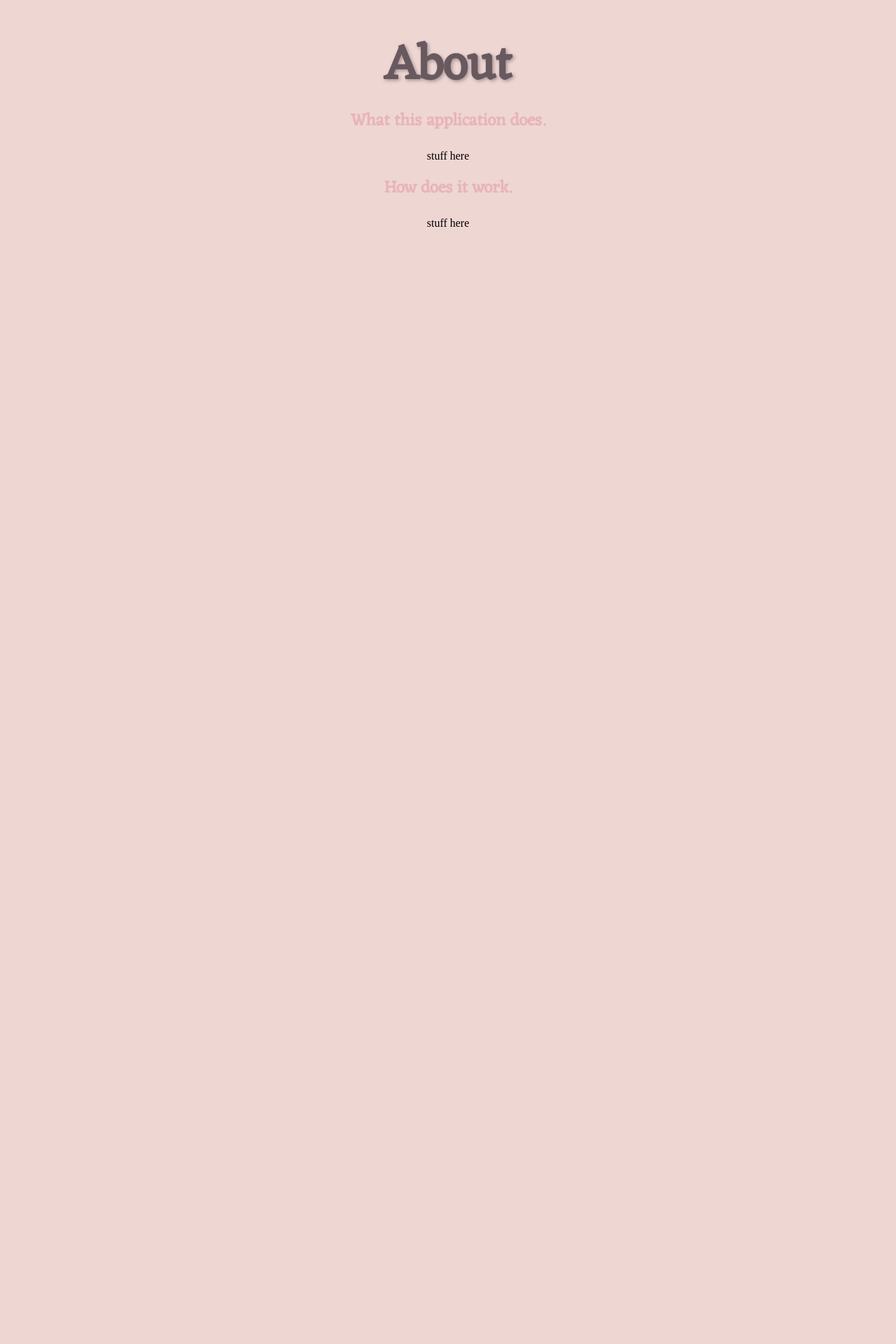
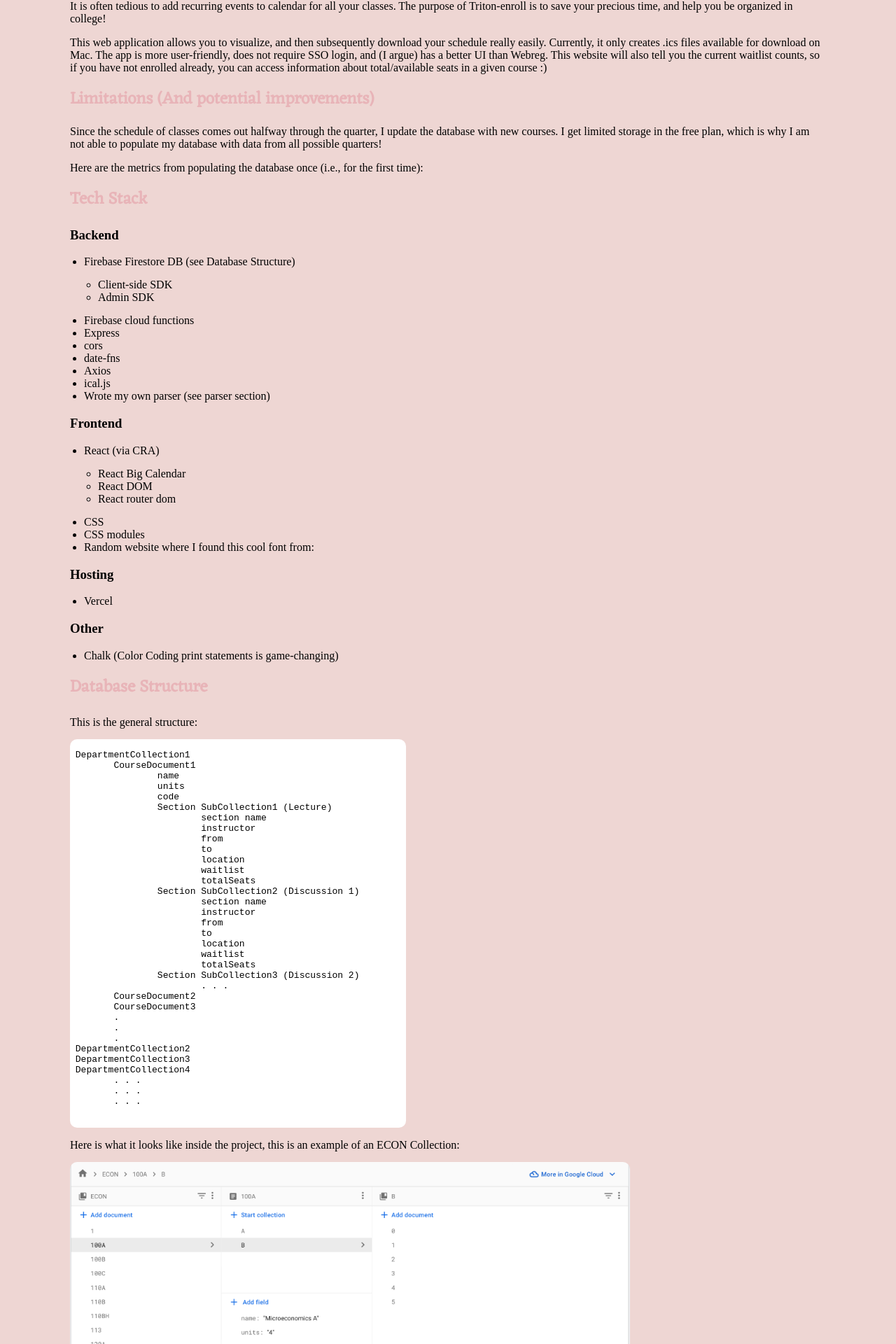
Before and after one commit to charvishukla/triton-enroll, a React (Create React App) app: page /about in a window 1280 px wide. Shown: the part 225-2145 px from the top of the page at 70% size. Before the commit the page ends 800 px from the top, so only its background shows below. Built offline with nearby package versions, Linux system fonts and the light colour scheme.

Commit message:
add files

```diff
--- a/src/components/AboutPage.js
+++ b/src/components/AboutPage.js
@@ -1,13 +1,172 @@
 import React from 'react';
+import econCollection from './econCollection.png';
 
 const AboutPage = () => {
+
+  const containerStyle = {
+    textAlign: 'left',
+    marginLeft: '100px',
+    marginRight: '100px'
+  };
+
+  const headerStyle = {
+    marginTop: '0'
+  }
+
+  const aboutParagraphStyle = {
+    marginBottom: '15px',
+  };
+
+  const subheadingStyle = {
+    marginTop: '15px',
+    marginBottom: '15px',
+  };
+
+  const ulStyle = {
+    marginTop: '15px',
+    marginBottom: '15px',
+    paddingLeft: '20px',
+  };
+
+  const whitebg = {
+    backgroundColor: 'white',
+    marginRight: '600px',
+    borderRadius: '10px'
+  };
+
+  const imageStyle = {
+    width: '800px',
+    height: 'auto', // maintain aspect ratio
+    borderRadius: '10px',
+  };
+
+  const emptySpaceStyle = {
+    height: '100px',
+  };
+
   return (
-    <div>
-        <h1>About</h1>
-        <h2>What this application does.</h2>
-            <p>stuff here</p>
-        <h2>How does it work.</h2>
-            <p>stuff here</p>
+    <div style={containerStyle}>
+      <h1 style={headerStyle}>About</h1>
+      <h2 style={subheadingStyle} >What this application does.</h2>
+      <p style={aboutParagraphStyle}>
+        It is often tedious to add recurring events to calendar for all your classes. The purpose of Triton-enroll is to save your precious time, and help you be organized in college!
+      </p>
+      <p style={aboutParagraphStyle}>
+        This web application allows you to visualize, and then subsequently download your schedule really easily. Currently, it only creates .ics files available for download on Mac. The app is more user-friendly, does not require SSO login, and (I argue) has a better UI than Webreg. This website will also tell you the current waitlist counts, so if you have not enrolled already, you can access information about total/available seats in a given course :)
+      </p>
+
+      <h2 style={subheadingStyle} >Limitations (And potential improvements)</h2>
+      <p style={aboutParagraphStyle}>
+        Since the schedule of classes comes out halfway through the quarter, I update the database with new courses. I get limited storage in the free plan, which is why I am not able to populate my database with data from all possible quarters!
+      </p>
+      <p style={aboutParagraphStyle}>
+        Here are the metrics from populating the database once (i.e., for the first time):
+        {/* include graphic */}
+      </p>
+
+      <h2 style={subheadingStyle} >Tech Stack</h2>
+
+      <h3>Backend</h3>
+      <ul style={ulStyle}>
+        <li>Firebase Firestore DB (see Database Structure)</li>
+          <ul style={ulStyle}>
+            <li>Client-side SDK</li>
+            <li>Admin SDK</li>
+          </ul>
+        <li>Firebase cloud functions</li>
+        <li>Express</li>
+        <li>cors</li>
+        <li>date-fns</li>
+        <li>Axios</li>
+        <li>ical.js</li>
+        <li>Wrote my own parser (see parser section)</li>
+      </ul>
+
+      <h3>Frontend</h3>
+      <ul style={ulStyle}>
+        <li>React (via CRA)</li>
+          <ul style={ulStyle}>
+            <li>React Big Calendar</li>
+            <li>React DOM</li>
+            <li>React router dom</li>
+          </ul>
+        <li>CSS</li>
+        <li>CSS modules</li>
+        <li>Random website where I found this cool font from:</li>
+      </ul>
+
+      <h3>Hosting</h3>
+      <ul style={ulStyle}>
+        <li>Vercel</li>
+      </ul>
+
+      <h3>Other</h3>
+      <ul style={ulStyle}>
+        <li>Chalk (Color Coding print statements is game-changing)</li>
+      </ul >
+
+      <h2>Database Structure</h2>
+      <p style={aboutParagraphStyle}>This is the general structure:</p>
+      <pre style={whitebg}>
+        <code>
+        {`
+ DepartmentCollection1
+	CourseDocument1
+		name
+		units
+		code
+		Section SubCollection1 (Lecture)
+			section name
+			instructor
+			from
+			to
+			location
+			waitlist
+			totalSeats
+		Section SubCollection2 (Discussion 1)
+			section name
+			instructor
+			from
+			to
+			location
+			waitlist
+			totalSeats
+		Section SubCollection3 (Discussion 2)
+			. . .
+	CourseDocument2
+	CourseDocument3
+	.
+	.
+	.
+ DepartmentCollection2
+ DepartmentCollection3
+ DepartmentCollection4
+	. . .
+	. . .
+	. . .
+
+  `}
+        </code>
+      </pre>
+      <p style={aboutParagraphStyle}>Here is what it looks like inside the project, this is an example of an ECON Collection:</p>
+      <img style={imageStyle} src={econCollection} alt="econCollection" />
+
+      <h2 style={subheadingStyle}>Parser</h2>
+      <p style={aboutParagraphStyle}>
+        This was *the* hardest part about this project. While I was trying to fetch course data from, I realized that upon sending a POST request to UCSD's server, the response is a whole entire (poorly formatted) HTML page. Moreover, all the course data for a given major is not available on a singular page (rip). The website sends a GET request to fetch the next page.
+      </p>
+      <p style={aboutParagraphStyle}>
+        I wrote two scripts in JavaScript (no, I was not able to use existing libraries to parse HTML files) to parse the HTML files to extract relevant data. And yes, this involved getting elements by classNames, IDs, iterating through 'tr' and 'td' objects in the tables, and even using regular expressions to parse strings!
+      </p>
+
+      <h2 style={subheadingStyle} >About me</h2>
+      <p style={aboutParagraphStyle}>
+        <a href="https://charvishukla.github.io/"> Website!</a>
+      </p>
+      <p style={aboutParagraphStyle}>
+        Email: cshukla at ucsd dot edu
+      </p>
+      <p style={aboutParagraphStyle}>Thanks for reading!</p>
     </div>
   );
 };
--- a/src/components/CalendarComponent.js
+++ b/src/components/CalendarComponent.js
@@ -13,9 +13,9 @@ const downloadICS = (events) => {
     const vevent = new ICAL.Component('vevent');
     vevent.addPropertyWithValue('dtstart', ICAL.Time.fromJSDate(event.start));
     vevent.addPropertyWithValue('dtend', ICAL.Time.fromJSDate(event.end));
-    vevent.addPropertyWithValue('summary', event.summary);
-    vevent.addPropertyWithValue('description', event.description);
-    vevent.addPropertyWithValue('location', event.location);
+    vevent.addPropertyWithValue('summary', event.title);
+    // vevent.addPropertyWithValue('description', event.description);
+    // vevent.addPropertyWithValue('location', event.location);
 
     calendar.addSubcomponent(vevent);
   });
@@ -43,7 +43,7 @@ const CalendarComponent = ({ events }) => {
         startAccessor="start"
         endAccessor="end"
         style={{
-          height: 500,
+          height: 800,
         }}
         defaultView={Views.WEEK}
         views={{
--- a/src/components/CourseCard.css
+++ b/src/components/CourseCard.css
@@ -7,7 +7,7 @@
 }
 
 .course-card-container {
-  margin: 1rem 0;
+  margin: 1rem 0 3rem;
   border: 1px solid  #A49393;
   padding: 1rem;
   border-radius: 5px; /* Add border-radius property */
@@ -43,25 +43,38 @@ h2 {
   font-family: 'Eczar', serif;
 }
 
-.section-card p {
-  margin: 0;
-  font-family: 'Eczar', serif;
-}
-
 .discussion-sections {
+  display: grid;
+  grid-template-columns: repeat(auto-fit, minmax(45%, 1fr)); /* Add grid styles to create two columns */
+  grid-gap: 10px;
   margin-top: 1rem;
 }
 
 .discussion-sections h3 {
   margin: 0;
   font-family: 'Eczar', serif;
+  grid-column: 1 / -1; /* Make the heading span 2 columns */
 }
 
-.discussion-sections .section-card {
-  margin-bottom: 0.5rem;
+.section-card {
+  margin: 3px;
+  background-color: #A49393;
+  color: #fff;
+  font-family: 'Eczar', serif;
+  border-radius: 5px;
+  box-shadow: 0 2px 4px #67595E;
+  transition: box-shadow 0.2s ease-in-out;
+  cursor: pointer;
+  padding: 1rem;
+  grid-column: span 1; /* Set the default grid column span */
+  grid-row: span 1; /* Set the default grid row span */
 }
 
-.discussion-sections .section-card:hover {
-  box-shadow: none;
-  background-color: #67595E;
+@media screen and (min-width: 768px) {
+  .discussion-sections {
+    grid-template-columns: repeat(2, minmax(0, 1fr)); /* Make it 2 columns on larger screens */
+  }
+  .section-card:first-child {
+    grid-column: span 2; /* Make the lecture card span 2 columns */
+  }
 }
```
Also changed, not shown: src/components/econCollection.png (added).
